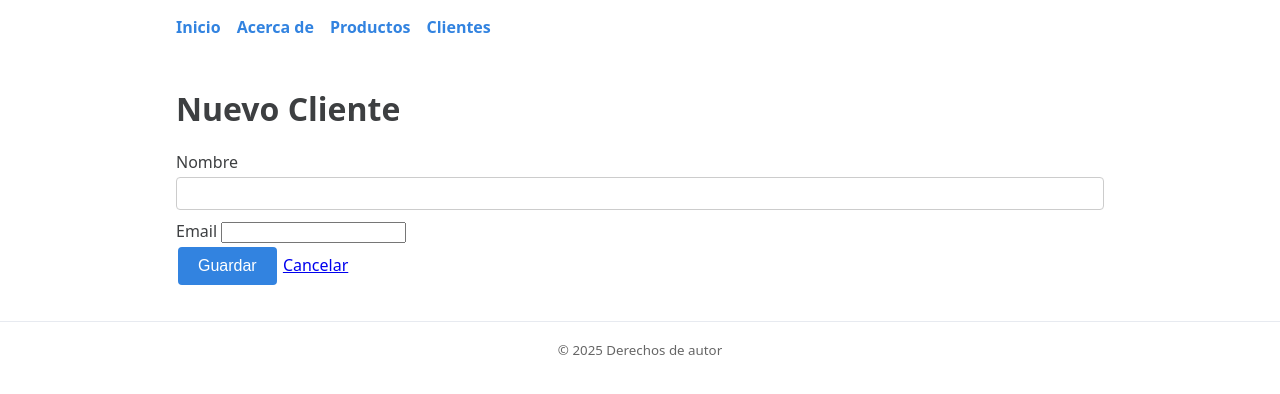
After one commit to stevenhuatatoca/Proyecto, a Flask app: page /clientes/nuevo in a window 1280 px wide. The commit adds this page. Shown: the top 394 px of the page. Run offline with Flask 3, Linux system fonts and the light colour scheme.

Commit message:
Agrego clientes

```diff
--- a/app.py
+++ b/app.py
@@ -1,15 +1,270 @@
-#rutas en flask
-from flask import Flask, render_template
+from flask import Flask, render_template, request, redirect, url_for
+from conexion.conexion import conexion, cerrar_conexion
+from werkzeug.security import generate_password_hash, check_password_hash
+from flask_login import LoginManager, UserMixin, login_user, current_user, login_required, logout_user
+from models import Usuario
+
 
 app = Flask(__name__)
+app.config['SECRET_KEY'] = 'dev-secret-key'
 
+# -------------------------------
+# Login Manager
+# -------------------------------
+login_manager = LoginManager()
+login_manager.init_app(app)
+
+
+@login_manager.user_loader
+def load_user(user_id):
+    conn = conexion()
+    cursor = conn.cursor()
+    cursor.execute("SELECT * FROM usuarios WHERE id_usuario = %s", (user_id,))
+    data = cursor.fetchone()
+    cerrar_conexion(conn)
+
+    if data:
+        return Usuario(data[0], data[1], data[2])  # (id_usuario, nombre, password)
+    return None
+
+
+# -------------------------------
+# Rutas principales
+# -------------------------------
 @app.route('/')
 def inicio():
     return render_template('index.html', title="Inicio")
+
 
 @app.route('/about')
 def about():
     return render_template('about.html', title="Acerca de")
 
+
+# -------------------------------
+# Listar productos
+# -------------------------------
+@app.route('/productos')
+def listar_productos():
+    conn = conexion()
+    cursor = conn.cursor(dictionary=True)
+    cursor.execute("SELECT id, nombre, precio FROM productos")
+    productos = cursor.fetchall()
+    cerrar_conexion(conn)
+    return render_template('productos/list.html', productos=productos)
+
+
+# -------------------------------
+# Crear producto
+# -------------------------------
+@app.route('/productos/nuevo', methods=['GET', 'POST'])
+def crear_producto():
+    if request.method == 'POST':
+        nombre = request.form['nombre']
+        precio = request.form['precio']
+
+        conn = conexion()
+        cursor = conn.cursor()
+        cursor.execute(
+            "INSERT INTO productos (nombre, precio) VALUES (%s, %s)",
+            (nombre, precio)
+        )
+        conn.commit()
+        cerrar_conexion(conn)
+        return redirect(url_for('listar_productos'))
+
+    return render_template('productos/form.html', title="Nuevo Producto")
+
+
+# -------------------------------
+# Editar producto
+# -------------------------------
+@app.route('/productos/editar/<int:pid>', methods=['GET', 'POST'])
+def editar_producto(pid):
+    conn = conexion()
+    cursor = conn.cursor(dictionary=True)
+
+    if request.method == 'POST':
+        nombre = request.form['nombre']
+        precio = request.form['precio']
+
+        cursor.execute(
+            "UPDATE productos SET nombre=%s, precio=%s WHERE id=%s",
+            (nombre, precio, pid)
+        )
+        conn.commit()
+        cerrar_conexion(conn)
+        return redirect(url_for('listar_productos'))
+
+    cursor.execute("SELECT id, nombre, precio FROM productos WHERE id=%s", (pid,))
+    producto = cursor.fetchone()
+    cerrar_conexion(conn)
+    return render_template('productos/edit.html', producto=producto)
+
+
+# -------------------------------
+# Eliminar producto
+# -------------------------------
+@app.route('/productos/eliminar/<int:pid>', methods=['POST'])
+def eliminar_producto(pid):
+    conn = conexion()
+    cursor = conn.cursor()
+    cursor.execute("DELETE FROM productos WHERE id=%s", (pid,))
+    conn.commit()
+    cerrar_conexion(conn)
+    return redirect(url_for('listar_productos'))
+
+#----------------------------------------------
+# Rutas para clientes
+#----------------------------------------------
+
+# -------------------------------
+# Listar clientes
+# -------------------------------
+@app.route('/clientes')
+def listar_clientes():
+    conn = conexion()
+    cursor = conn.cursor(dictionary=True)
+    cursor.execute("SELECT id_usuario, nombre, mail FROM clientes")
+    clientes = cursor.fetchall()
+    cerrar_conexion(conn)
+    return render_template('clientes/list.html', clientes=clientes)
+
+
+# -------------------------------
+# Crear cliente
+# -------------------------------
+@app.route('/clientes/nuevo', methods=['GET', 'POST'])
+def crear_cliente():
+    if request.method == 'POST':
+        nombre = request.form['nombre']
+        mail = request.form['mail']
+
+        conn = conexion()
+        cursor = conn.cursor()
+        cursor.execute(
+            "INSERT INTO clientes (nombre, mail) VALUES (%s, %s)",
+            (nombre, mail)
+        )
+        conn.commit()
+        cerrar_conexion(conn)
+        return redirect(url_for('listar_clientes'))
+
+    return render_template('clientes/form.html', title="Nuevo Cliente")
+
+
+# -------------------------------
+# Editar cliente
+# -------------------------------
+@app.route('/clientes/editar/<int:cid>', methods=['GET', 'POST'])
+def editar_cliente(cid):
+    conn = conexion()
+    cursor = conn.cursor(dictionary=True)
+
+    if request.method == 'POST':
+        nombre = request.form['nombre']
+        mail = request.form['mail']
+
+        cursor.execute(
+            "UPDATE clientes SET nombre=%s, mail=%s WHERE id_usuario=%s",
+            (nombre, mail, cid)
+        )
+        conn.commit()
+        cerrar_conexion(conn)
+        return redirect(url_for('listar_clientes'))
+
+    cursor.execute("SELECT id_usuario, nombre, mail FROM clientes WHERE id_usuario=%s", (cid,))
+    cliente = cursor.fetchone()
+    cerrar_conexion(conn)
+    return render_template('clientes/edit.html', cliente=cliente)
+
+
+# -------------------------------
+# Eliminar cliente
+# -------------------------------
+@app.route('/clientes/eliminar/<int:cid>', methods=['POST'])
+def eliminar_cliente(cid):
+    conn = conexion()
+    cursor = conn.cursor()
+    cursor.execute("DELETE FROM clientes WHERE id_usuario=%s", (cid,))
+    conn.commit()
+    cerrar_conexion(conn)
+    return redirect(url_for('listar_clientes'))
+
+
+
+# -------------------------------
+# Registro de usuarios
+# -------------------------------
+@app.route('/registro', methods=['GET', 'POST'])
+def registro():
+    if request.method == 'POST':
+        usuario = request.form['usuario']
+        password = generate_password_hash(request.form['password'])
+
+        conn = conexion()
+        cursor = conn.cursor()
+        cursor.execute("INSERT INTO usuarios (nombre, password) VALUES (%s, %s)", (usuario, password))
+        conn.commit()
+        cerrar_conexion(conn)
+        return "Usuario registrado exitosamente"
+
+    return render_template('registro.html')
+
+
+# -------------------------------
+# Login
+# -------------------------------
+@app.route('/login', methods=['GET', 'POST'])
+def login():
+    if request.method == 'POST':
+        usuario = request.form['usuario']
+        password = request.form['password']
+
+        conn = conexion()
+        cursor = conn.cursor()
+        cursor.execute("SELECT * FROM usuarios WHERE nombre = %s", (usuario,))
+        data = cursor.fetchone()
+        cerrar_conexion(conn)
+
+        if data and check_password_hash(data[2], password):
+            user = Usuario(data[0], data[1], data[2])
+            login_user(user)
+            return "Login exitoso"
+
+        return "Credenciales incorrectas"
+
+    return render_template('login.html')
+
+
+# -------------------------------
+# Perfil
+# -------------------------------
+@app.route('/perfil')
+def perfil():
+    if current_user.is_authenticated:
+        return f'Bienvenido, {current_user.nombre}'
+    return 'Debes iniciar sesión para ver tu perfil'
+
+
+# -------------------------------
+# Dashboard
+# -------------------------------
+@app.route('/dashboard')
+@login_required
+def dashboard():
+    return "Bienvenido al panel de control"
+
+
+# -------------------------------
+# Logout
+# -------------------------------
+@app.route('/logout')
+@login_required
+def logout():
+    logout_user()
+    return "Sesión cerrada exitosamente"
+
+
 if __name__ == '__main__':
     app.run(debug=True)
--- a/static/styles.css
+++ b/static/styles.css
@@ -1,11 +1,52 @@
-:root { --accent: #2d6cdf; }
+:root { --accent: #3283e0; }
 
 * { box-sizing: border-box; }
-body { margin: 0; font-family: system-ui, -apple-system, Segoe UI, Roboto, Arial, sans-serif; color: #222; }
-.site-header { background: #f6f8fb; border-bottom: 1px solid #e7eaf0; }
+body { margin: 0; font-family: system-ui, -apple-system, Segoe UI, Roboto, Arial, sans-serif; color: #3d3f41; }
+.site-header { background: #ffffff; border-bottom: 1px solid #ffffff; }
 .nav { display: flex; gap: 1rem; padding: 1rem; max-width: 960px; margin: 0 auto; }
 .nav a { text-decoration: none; color: var(--accent); font-weight: 600; }
 .nav a:hover { text-decoration: underline; }
 .container { max-width: 960px; margin: 2rem auto; padding: 0 1rem; }
 .site-footer { border-top: 1px solid #e7eaf0; padding: 1rem; text-align: center; color: #666; }
 h1 { margin-top: 0; }
+
+table, th, td {
+    border: 1px solid black;
+    border-collapse: collapse;
+}
+
+th, td {
+    padding: 8px;
+    text-align: left;
+}
+table {
+    width: 100%;
+    margin-bottom: 20px;
+}
+button {
+    background-color: var(--accent);
+    color: white;
+    border: none;
+    padding: 10px 20px;
+    text-align: center;
+    text-decoration: none;
+    display: inline-block;
+    font-size: 16px;
+    margin: 4px 2px;
+    cursor: pointer;
+    border-radius: 4px;
+}
+button:hover {
+    background-color: #2868c7;
+}
+form {
+    margin-bottom: 20px;
+}
+input[type="text"], input[type="number"] {
+    width: 100%;
+    padding: 8px;
+    margin: 4px 0 10px 0;
+    box-sizing: border-box;
+    border: 1px solid #ccc;
+    border-radius: 4px;
+}
--- a/templates/base.html
+++ b/templates/base.html
@@ -12,6 +12,8 @@
     <nav class="nav">
       <a href="{{ url_for('inicio') }}">Inicio</a>
       <a href="{{ url_for('about') }}">Acerca de</a>
+      <a href="{{ url_for('listar_productos') }}">Productos</a>
+      <a href="{{ url_for('listar_clientes') }}">Clientes</a><!-- agregado -->
     </nav>
   </header>
 
--- /dev/null
+++ b/templates/clientes/form.html
@@ -0,0 +1,22 @@
+{% extends "base.html" %}
+
+{% block title %}Nuevo Cliente{% endblock %}
+
+{% block content %}
+<h1>Nuevo Cliente</h1>
+
+<form method="post">
+  <div class="mb-3">
+    <label>Nombre</label>
+    <input type="text" name="nombre" class="form-control" required>
+  </div>
+
+  <div class="mb-3">
+    <label>Email</label>
+    <input type="email" name="mail" class="form-control" required>
+  </div>
+
+  <button type="submit" class="btn btn-primary">Guardar</button>
+  <a href="{{ url_for('listar_clientes') }}" class="btn btn-secondary">Cancelar</a>
+</form>
+{% endblock %}
```
Also changed, not shown: app_copia.py (added, +15 -0 lines), conexion/conexion.py (added, +18 -0 lines), models.py (added, +10 -0 lines), templates/clientes/edit.html (added, +22 -0 lines), templates/clientes/list.html (added, +39 -0 lines), templates/productos/edit.html (added, +26 -0 lines), templates/productos/form.html (added, +22 -0 lines), templates/productos/list.html (added, +44 -0 lines).
